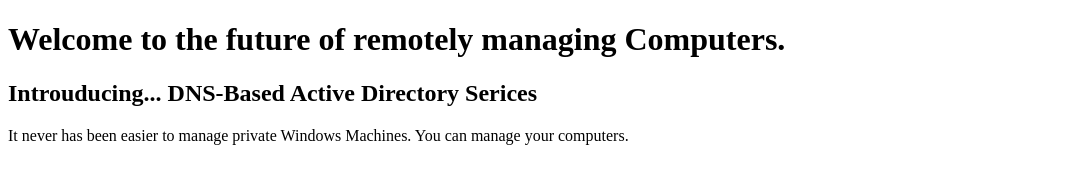
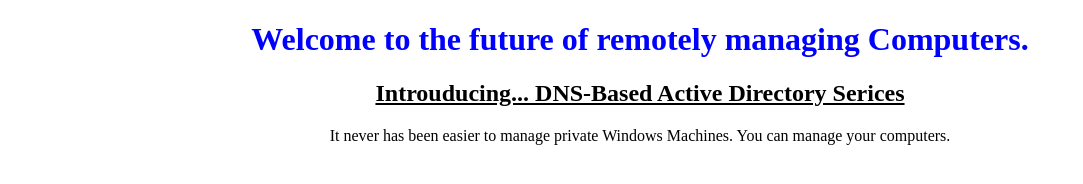
Before and after one commit to D-duko/D-duko.github.io, a plain HTML site: page index.html in a window 1280 px wide. Shown: the whole page, without its empty margins (0-1083 px from the left). Drawn offline with Linux system fonts and the light colour scheme.

Commit message:
ADDED CSS + JS

```diff
--- a/index.html
+++ b/index.html
@@ -4,12 +4,14 @@
     <meta charset="UTF-8">
     <meta name="viewport" content="width=device-width, initial-scale=1.0">
     <title>Document</title>
+    <script src="script.js"></script>
+    <link rel="stylesheet" href="main.css">
 </head>
 <body>
     <h1>Welcome to the future of remotely managing Computers.</h1>
-    <h2>Introuducing... DNS-Based Active Directory Serices</h2>
-    <span></span>
-    It never has been easier to manage private Windows Machines.
-    You can manage your computers.
+    <h2 onclick="infopage130094()">Introuducing... DNS-Based Active Directory Serices</h2>
+    <p>It never has been easier to manage private Windows Machines.
+    You can manage your computers.</p>
+
 </body>
 </html>
--- a/main.css
+++ b/main.css
@@ -0,0 +1,11 @@
+h1 {
+    color: blue;
+    text-align: center;
+}
+h2 {
+    text-align: center;
+    text-decoration: underline;
+}
+p {
+    text-align: center;
+}
--- /dev/null
+++ b/script.js
@@ -0,0 +1,4 @@
+function infopage130094() {
+    alert("You will be redirected to a 3rd-party website. Click Reload to abort.")
+    window.location.replace("https://www.cyberark.com/what-is/active-directory/")
+}
```
